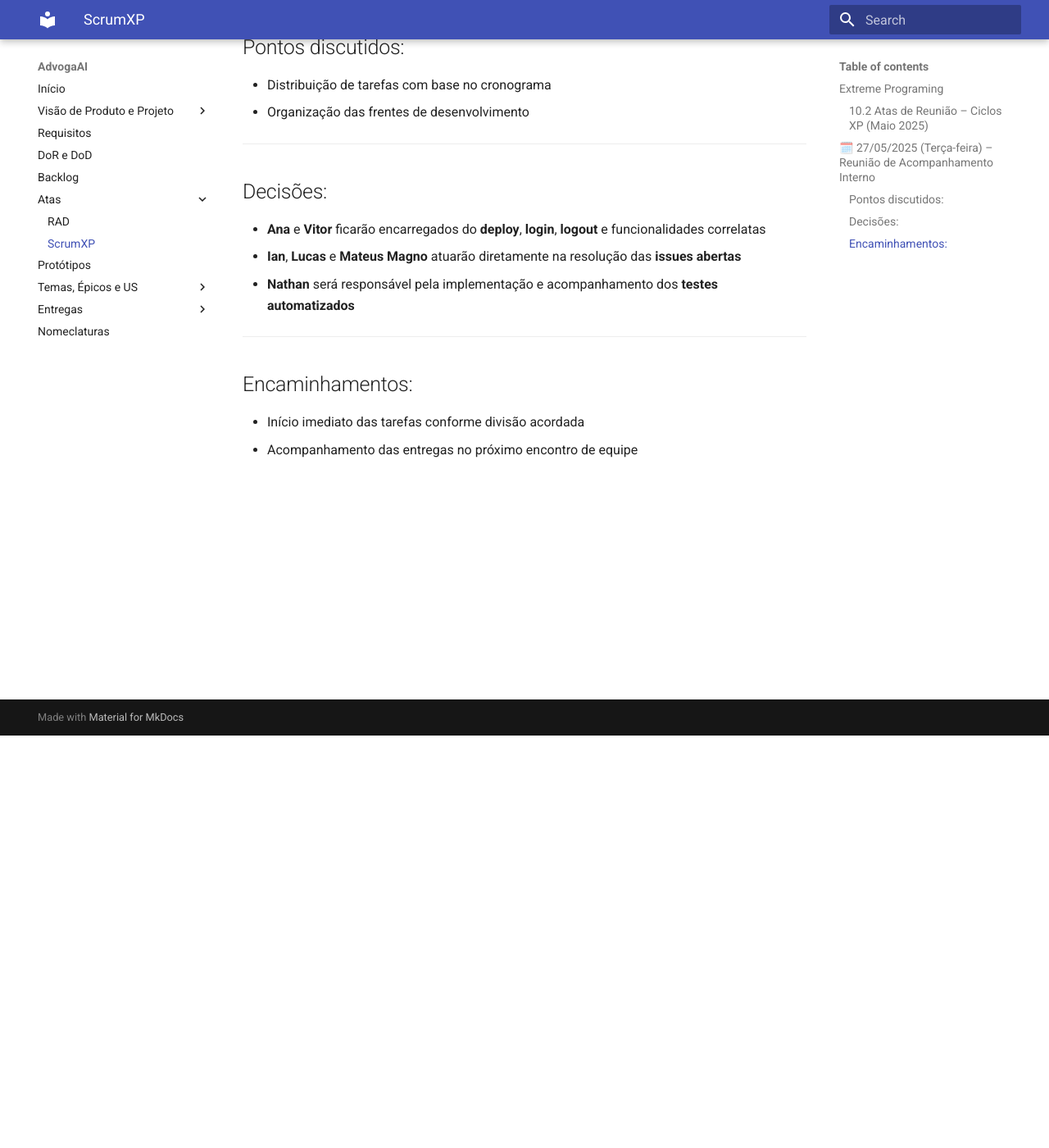
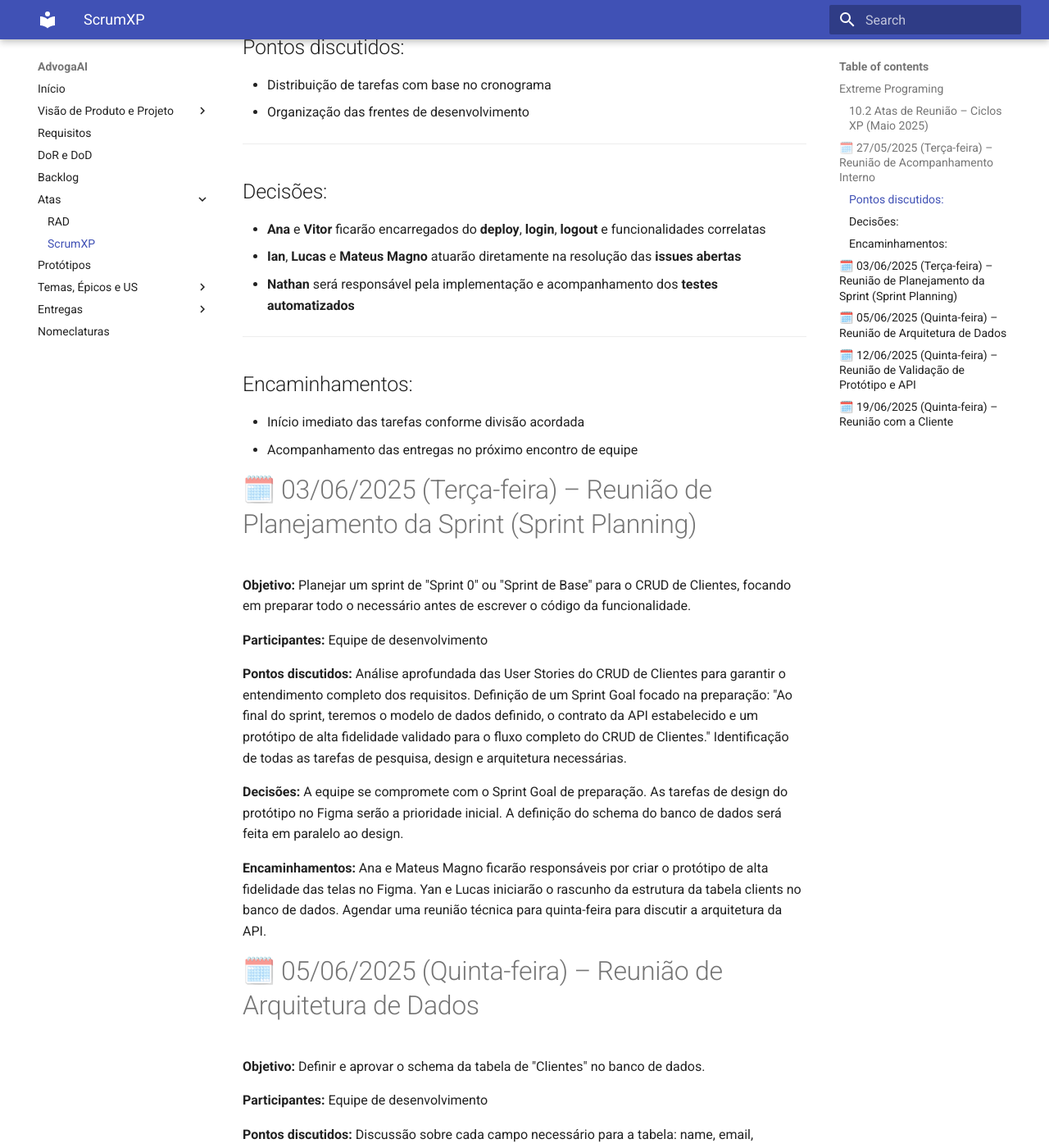
Before and after one commit to mdsreq-fga-unb/2025.1-T01-AdvogaAI, an MkDocs documentation site: the page built from docs/reunioesXP.md, in a window 1280 px wide and 1400 px high, scrolled down 503 px. Shown: the whole window at 82% size. Built offline with MkDocs 1.6.1 and Material for MkDocs 9.7.7, drawn with Linux system fonts in a browser that asks for light colours; some of the changed text lies outside the part shown.

Commit message:
docs: adiciona reunioes

```diff
--- a/docs/reunioesXP.md
+++ b/docs/reunioesXP.md
@@ -1,4 +1,5 @@
 ## Extreme Programing
+
 ### 10.2 Atas de Reunião – Ciclos XP (Maio 2025)
 
 # 🗓️ 27/05/2025 (Terça-feira) – Reunião de Acompanhamento Interno
@@ -12,12 +13,14 @@ Equipe de desenvolvimento
 ---
 
 ## Pontos discutidos:
+
 - Distribuição de tarefas com base no cronograma
 - Organização das frentes de desenvolvimento
 
 ---
 
 ## Decisões:
+
 - **Ana** e **Vitor** ficarão encarregados do **deploy**, **login**, **logout** e funcionalidades correlatas
 - **Ian**, **Lucas** e **Mateus Magno** atuarão diretamente na resolução das **issues abertas**
 - **Nathan** será responsável pela implementação e acompanhamento dos **testes automatizados**
@@ -25,5 +28,94 @@ Equipe de desenvolvimento
 ---
 
 ## Encaminhamentos:
+
 - Início imediato das tarefas conforme divisão acordada
 - Acompanhamento das entregas no próximo encontro de equipe
+
+# 🗓️ 03/06/2025 (Terça-feira) – Reunião de Planejamento da Sprint (Sprint Planning)
+
+**Objetivo:**
+Planejar um sprint de "Sprint 0" ou "Sprint de Base" para o CRUD de Clientes, focando em preparar todo o necessário antes de escrever o código da funcionalidade.
+
+**Participantes:**
+Equipe de desenvolvimento
+
+**Pontos discutidos:**
+Análise aprofundada das User Stories do CRUD de Clientes para garantir o entendimento completo dos requisitos.
+Definição de um Sprint Goal focado na preparação: "Ao final do sprint, teremos o modelo de dados definido, o contrato da API estabelecido e um protótipo de alta fidelidade validado para o fluxo completo do CRUD de Clientes."
+Identificação de todas as tarefas de pesquisa, design e arquitetura necessárias.
+
+**Decisões:**
+A equipe se compromete com o Sprint Goal de preparação.
+As tarefas de design do protótipo no Figma serão a prioridade inicial.
+A definição do schema do banco de dados será feita em paralelo ao design.
+
+**Encaminhamentos:**
+Ana e Mateus Magno ficarão responsáveis por criar o protótipo de alta fidelidade das telas no Figma.
+Yan e Lucas iniciarão o rascunho da estrutura da tabela clients no banco de dados.
+Agendar uma reunião técnica para quinta-feira para discutir a arquitetura da API.
+
+# 🗓️ 05/06/2025 (Quinta-feira) – Reunião de Arquitetura de Dados
+
+**Objetivo:**
+Definir e aprovar o schema da tabela de "Clientes" no banco de dados.
+
+**Participantes:**
+Equipe de desenvolvimento
+
+**Pontos discutidos:**
+Discussão sobre cada campo necessário para a tabela: name, email, document_type (CPF/CNPJ), document_number, status, etc.
+Definição dos tipos de dados (VARCHAR, ENUM, BOOLEAN) e constraints (NOT NULL, UNIQUE).
+Análise de possíveis relacionamentos com outras tabelas (ex: users, processes).
+**Decisões:**
+O schema da tabela clients foi aprovado pela equipe.
+O campo document_number será criptografado no banco de dados por razões de segurança.
+A tabela terá um campo status do tipo ENUM com os valores ('ACTIVE', 'INACTIVE', 'PROSPECT').
+**Encaminhamentos:**
+Lucas ficará responsável por escrever e commitar o arquivo de migração do banco de dados (usando Prisma, TypeORM, etc.).
+Ana e Mateus usarão os campos definidos para finalizar o protótipo do formulário.
+
+# 🗓️ 12/06/2025 (Quinta-feira) – Reunião de Validação de Protótipo e API
+
+**Objetivo:**
+Revisar o protótipo de alta fidelidade e definir o contrato dos endpoints da API para o CRUD.
+
+**Participantes:**
+Equipe de desenvolvimento
+
+**Pontos discutidos:**
+
+Apresentação do protótipo navegável no Figma, demonstrando o fluxo completo de criação, visualização, edição e exclusão.
+Discussão sobre os endpoints necessários: POST /clients, GET /clients, GET /clients/:id, PUT /clients/:id, DELETE /clients/:id.
+Definição dos DTOs (Data Transfer Objects) para as requisições e dos formatos de resposta (JSON).
+
+**Decisões:**
+O protótipo visual foi aprovado internamente.
+O contrato da API foi finalizado e documentado no Postman/Swagger da equipe.
+Vitor irá apresentar o protótipo para a cliente na próxima reunião para obter a validação final antes do desenvolvimento.
+
+**Encaminhamentos:**
+Yan e Lucas podem iniciar a criação do "esqueleto" dos serviços e controladores no backend com base no contrato da API.
+Nathan utilizará o contrato da API para começar a planejar os testes de integração.
+
+# 🗓️ 19/06/2025 (Quinta-feira) – Reunião com a Cliente
+
+**Objetivo:**
+Apresentar e validar o protótipo final do CRUD de Clientes antes de iniciar a codificação.
+
+**Participantes:**
+Equipe + Cliente
+
+**Pontos discutidos:**
+
+Demonstração do protótipo navegável, explicando cada passo do fluxo para a cliente.
+Coleta de feedback sobre a clareza das informações, layout dos formulários e experiência do usuário.
+Confirmação de que o protótipo atende a todos os requisitos de negócio discutidos anteriormente.
+
+**Decisões:**
+
+A cliente aprovou o protótipo e deu o "sinal verde" para o início do desenvolvimento.
+Foi solicitado que o botão "Salvar" ficasse desabilitado até que todos os campos obrigatórios do formulário fossem preenchidos.
+
+**Encaminhamentos:**
+A observação da cliente sobre o botão "Salvar" foi adicionada aos critérios de aceitação da User Story correspondente.
```
